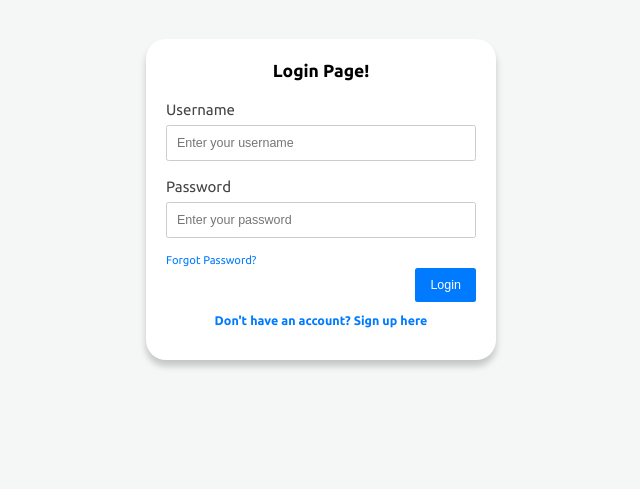
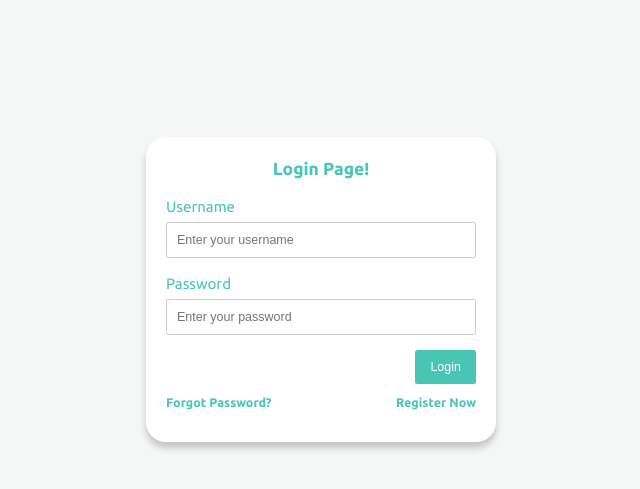
Before and after one commit to Shapokhan/dashboard-management, a Next.js app: page / in a window 1280 px wide. Shown: the part 111-600 px from the top of the page, without its empty margins (319-959 px from the left). Built offline with nearby package versions, Linux system fonts and the light colour scheme.

Commit message:
css changes

```diff
--- a/src/app/login/login.js
+++ b/src/app/login/login.js
@@ -5,6 +5,7 @@ import styles from "./page.module.css";
 
 const Login = () => {
   return (
+  <div className={styles.container}>
     <div className={styles.loginContainer}>
       <div className={styles.loginHeader}>Login Page!</div>
       <form className={styles.loginForm}>
@@ -13,7 +14,7 @@ const Login = () => {
             Username
           </label>
           <input
-            className={styles.loginInput}
+            className={styles.formInput}
             type="text"
             id="username"
             name="username"
@@ -26,7 +27,7 @@ const Login = () => {
             Password
           </label>
           <input
-            className={styles.loginInput}
+            className={styles.formInput}
             type="password"
             id="password"
             name="password"
@@ -34,15 +35,18 @@ const Login = () => {
             required
           />
         </div>
-        <Link href={"forgot-password"} className={styles.forgotPassword}>Forgot Password?</Link>
 
         <div className={styles.buttonContainer}>
           <button className={styles.loginButton}>Login</button>
         </div>
       </form>
-      <Link className={styles.signupLink} href={"/register"}>
-        Don't have an account? Sign up here
+      <div className={styles.loginFooter}>
+      <Link href={"forgot-password"} className={styles.forgotPassword}>Forgot Password?</Link>
+      <Link className={styles.registerLink} href={"/register"}>
+        Register Now
       </Link>
+      </div>
+    </div>
     </div>
   );
 };
--- a/src/app/login/page.module.css
+++ b/src/app/login/page.module.css
@@ -1,3 +1,10 @@
+.container {
+  height: 100vh;
+  display: flex;
+  justify-content: center;
+  align-items: center;
+}
+
 .loginContainer {
   background-color: var(--white);
   padding: 2rem;
@@ -14,7 +21,7 @@
   font-size: 1.75rem;
   font-weight: 600;
   margin-bottom: 1.5rem;
-  color: var(--black);
+  color: var(--primary-color);
 }
 
 .loginForm {
@@ -29,9 +36,10 @@
   font-size: 1.5rem;
   display: block;
   margin-bottom: 0.5rem;
+  color: var(--primary-color);
 }
 
-.loginInput {
+.formInput {
   width: 100%;
   padding: 1rem;
   border: 1px solid #ccc;
@@ -40,8 +48,8 @@
   transition: border-color 0.3s ease;
 }
 
-.loginInput:focus {
-  border-color: #007bff;
+.formInput:focus {
+  border-color: var(--primary-color);
   outline: none;
 }
 
@@ -51,36 +59,38 @@
 }
 
 .loginButton {
-  background-color: #007bff;
+  background-color: var(--primary-color);
   color: #fff;
   border: none;
   border-radius: 0.25rem;
   padding: 1rem 1.5rem;
   font-size: 1.25rem;
   cursor: pointer;
-  transition: background-color 0.3s ease;
 }
 
-.loginButton:hover {
-  background-color: #0056b3;
+.loginFooter {
+  display: flex;
+  justify-content: space-between;
+  align-items: center;
 }
 
-.signupLink {
+.loginFooter a:hover {
+  text-decoration: underline;
+  text-underline-offset: 0.25rem;
+}
+
+.registerLink {
   display: inline-block;
   margin: 1rem 0;
-  color: #007bff;
+  color: var(--primary-color);
   text-decoration: none;
   font-size: 1.25rem;
   font-weight: bold;
 }
 
-.signupLink:hover {
-  text-decoration: underline;
-  text-underline-offset: 0.25rem;
+.forgotPassword {
+  color: var(--primary-color);
+  text-decoration: none;
+  font-size: 1.25rem;
+  font-weight: bold;
 }
-
-.forgotPassword {
-  color: #007bff;
-  text-decoration: none;
-  font-size: 1.125rem;
-}
```
Also changed, not shown: src/app/globals.css (+58 -0 lines).
